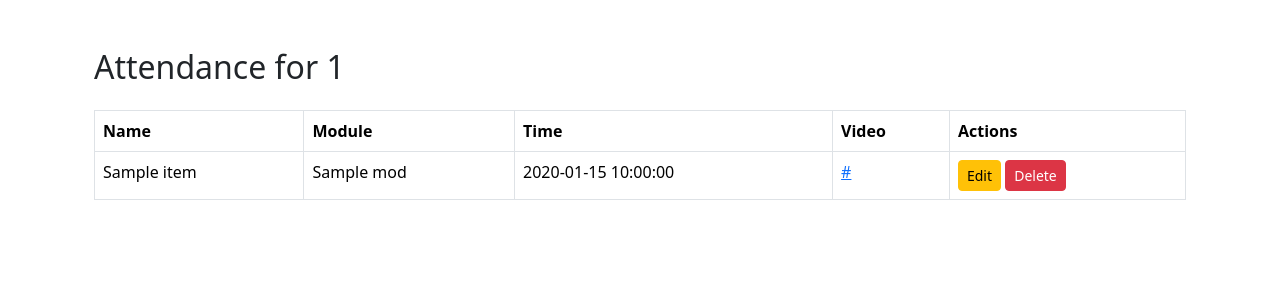
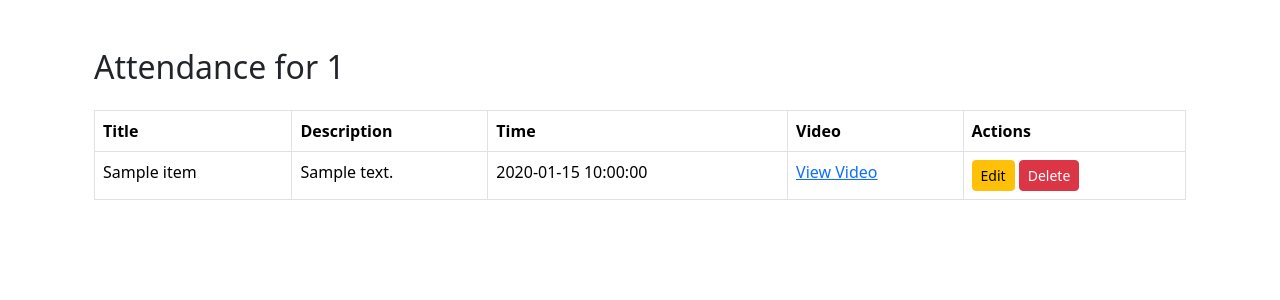
Before and after one commit to wheyy/ACCAD6, a Flask app: page /view/1 in a window 1280 px wide. Shown: the part 56-356 px from the top of the page. Run offline with Flask 3, Linux system fonts and the light colour scheme; a database or web service that is not in the repository returns one stand-in record (values such as "Sample title"); data that the repository does not hold is empty; some libraries are stand-ins or nearby versions.

Commit message:
Updated table fields

```diff
--- a/templates/view.html
+++ b/templates/view.html
@@ -1,8 +1,5 @@
-{% extends 'base.html' %}
-
-{% block title %}Calendar - {{ year }}-{{ month }}{% endblock %}
-
-{% block content %}
+{% extends 'base.html' %} {% block title %}Calendar - {{ year }}-{{ month }}{%
+endblock %} {% block content %}
 <div class="container mt-5">
   <h2>Attendance for {{date}}</h2>
 
@@ -10,8 +7,8 @@
   <table class="table table-bordered mt-4">
     <thead>
       <tr>
-                    <th>Name</th>
-                    <th>Module</th>
+        <th>Title</th>
+        <th>Description</th>
         <th>Time</th>
         <th>Video</th>
         <th>Actions</th>
@@ -20,15 +17,32 @@
     <tbody>
       {% for record in attendance_data %}
       <tr>
-                    <td>{{ record.name }}</td>
-                    <td>{{ record.mod }}</td>
-                    <td>{{ record.time }}</td>
-                    <td><a href="{{ record.video_link }}">{{ record.video_link }}</a></td>
-                    <td> <!-- Edit Button -->
-                        <a href="{{ url_for('edit', id=record.id) }}" class="btn btn-sm btn-warning ml-2">Edit</a>
+        <td>{{ record.title }}</td>
+        <td>{{ record.description }}</td>
+        <td>{{ record.timestamp }}</td>
+        <td>
+          <a href="{{ record.video_link }}" target="_blank">View Video</a>
+        </td>
+        <td>
+          <!-- Edit Button -->
+          <a
+            href="{{ url_for('edit', id=record.id) }}"
+            class="btn btn-sm btn-warning ml-2"
+            >Edit</a
+          >
           <!-- Delete Button -->
-                    <form method="POST" action="{{ url_for('delete', date=date ,id=record.id) }}" style="display: inline;">
-                        <button type="submit" class="btn btn-sm btn-danger ml-2" onclick="return confirm('Are you sure you want to delete this record?')">Delete</button>
+          <form
+            method="POST"
+            action="{{ url_for('delete', date=date ,id=record.id) }}"
+            style="display: inline"
+          >
+            <button
+              type="submit"
+              class="btn btn-sm btn-danger ml-2"
+              onclick="return confirm('Are you sure you want to delete this record?')"
+            >
+              Delete
+            </button>
           </form>
         </td>
 
@@ -45,7 +59,6 @@
                             <button type="submit" class="btn btn-sm btn-primary ml-2">Update</button>
                         </form>
                     </td> -->
-
       </tr>
       {% endfor %}
     </tbody>
```
Lines whose indentation alone changed are shown as unchanged.
